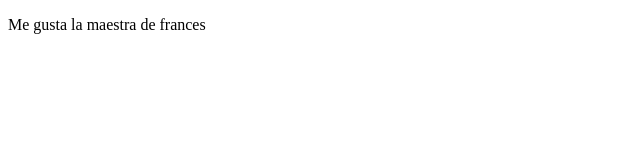
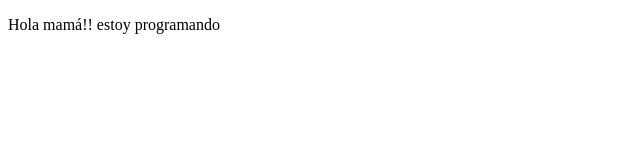
Before and after one commit to AbdielLC/proyectoDelCurso, a plain HTML site: page index.html in a window 1280 px wide. Shown: the full height of the page, 0-640 px from the left. Drawn offline with Linux system fonts and the light colour scheme.

Commit message:
cambios guardados

```diff
--- a/index.html
+++ b/index.html
@@ -8,7 +8,7 @@
 </head>
 <body>
     <p>
-        Me gusta la maestra de frances
+        Hola mamá!! estoy programando
     </p>
 </body>
 </html>
```
